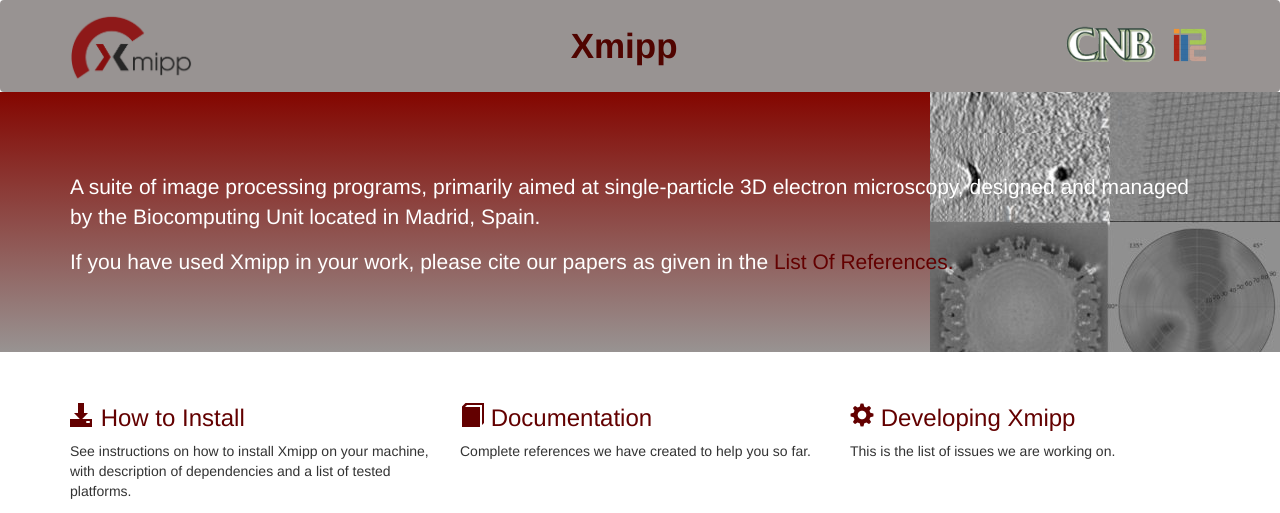
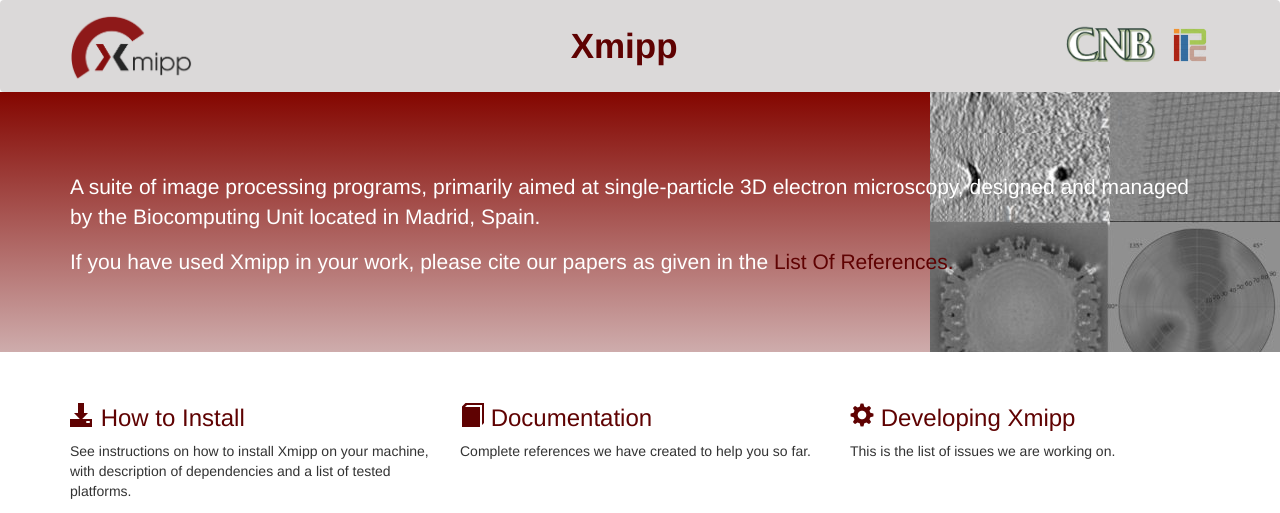
Before and after one commit to I2PC/xmipp-portal, a Django app: template web/templates/home/index.html in a window 1280 px wide. Shown: the top 513 px of the page. Run offline with Django 3.2, Linux system fonts and the light colour scheme; the template is opened without the code that fills it, so the values that code supplies are empty; some libraries are stand-ins or nearby versions.

Commit message:
Refactoring

```diff
--- a/web/static/css/jumbotron.css
+++ b/web/static/css/jumbotron.css
@@ -29,7 +29,7 @@
 
 /*color en main con logos*/
 .mynav {
-	background: #989392; /* Old browsers */
+	background: #DBD9D9; /* Old browsers */
 	/*background: -moz-linear-gradient(top,  #031226 0%, #194477 100%); /* FF3.6-15 */
 	/*background: -webkit-linear-gradient(top,  #031226 0%,#194477 100%); /* Chrome10-25,Safari5.1-6 */
 	/*background: linear-gradient(to bottom,  #031226 0%,#194477 100%); /* W3C, IE10+, FF16+, Chrome26+, Opera12+, Safari7+ */*/
@@ -42,7 +42,7 @@
 .headerTitle {
 	margin-top: 10px;
 	text-align: center;
-	color: #500400;
+	color: #5F0202;
 	font-size: 2.5em;
 	font-weight: bold;
 	display: inline-block;
@@ -89,9 +89,10 @@
 /*central text red*/
 @media (min-width: 691px) {
 	.backimage {
-		background: url("/static/img/galeyXmipp.png") no-repeat right, #6A6868 %80; /* Old browsers */
-		background: url("/static/img/galeyXmipp.png") no-repeat right, -moz-linear-gradient(top,  #840600 0%,  #989392 100%); /* FF3.6-15 */
-		background: url("/static/img/galeyXmipp.png") no-repeat right, -webkit-linear-gradient(top,  #840600 0%, #989392 100%); /* Chrome10-25,Safari5.1-6 */
+		background: url("/static/img/galeyXmipp.png") no-repeat right, #6A6868 %100; /* Old browsers */
+		background: url("/static/img/galeyXmipp.png") no-repeat right, -moz-linear-gradient(top,  #840600 0%,  #CEACAC 100%); /* FF3.6-15 */
+		background: url("/static/img/galeyXmipp.png") no-repeat right, -webkit-linear-gradient(top,  #840600 0%, #CEACAC 100%); /* Chrome10-25,Safari5.1-6 */
+
 		/*background: url("/static/img/galeyXmipp.png") no-repeat right, linear-gradient(to bottom,  #000000 0%,#26030e 38%,#26030e 38%,#530400 100%); /* W3C, IE10+, FF16+, Chrome26+, Opera12+, Safari7+ */ */
 		background-image: url("/static/img/cryo-em-image.jpg")
 		filter: progid:DXImageTransform.Microsoft.gradient( startColorstr='#000000', endColorstr='#530400',GradientType=0 ); /* IE6-9 */
@@ -127,7 +128,7 @@
 header #headerRightContainer{
 	float: right;
 	padding: 25px 20px 0px 0px;
-	color:#6e6e6e;
+	color:#5F0202;
 }
 
 
@@ -137,7 +138,7 @@
 */
 
 a {
-	color: #630000;
+	color: #5F0202;
 }
 a:hover {
 	color: firebrick;
```
